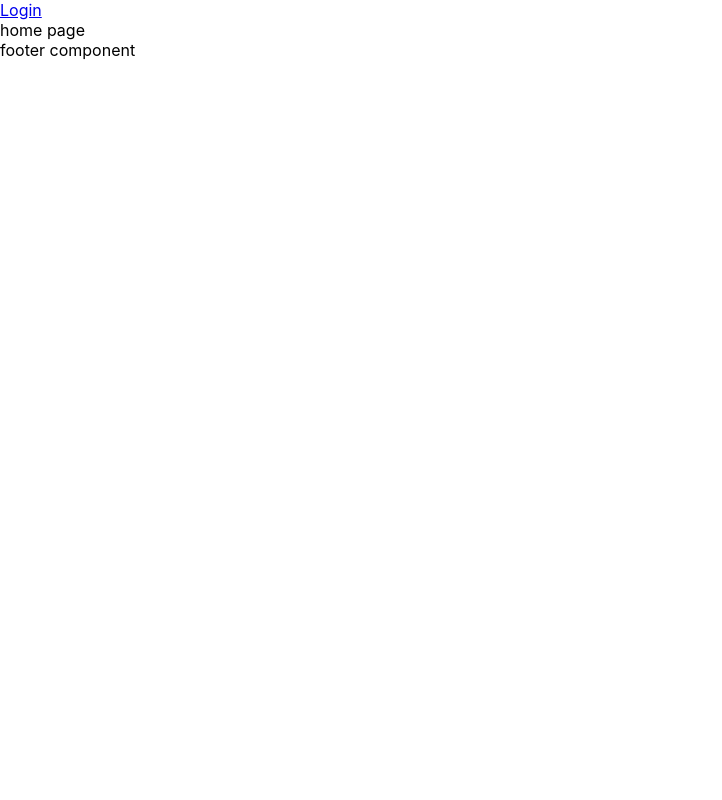
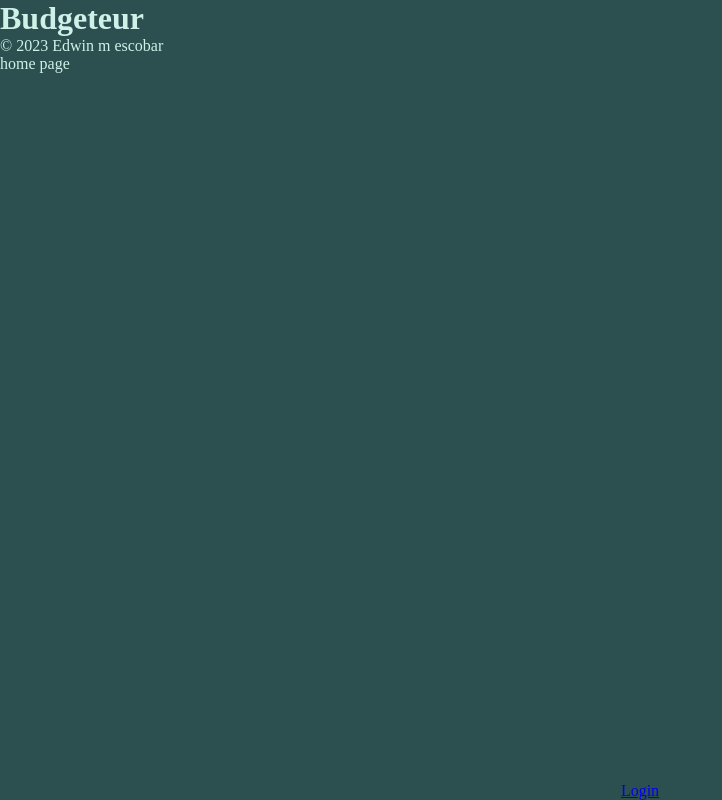
Before and after one commit to escowin/budget-tracker, a React (Create React App) app in the folder client/: page / in a window 1280 px wide. Shown: the whole page, without its empty margins (0-722 px from the left). Built offline with nearby package versions, Linux system fonts and the light colour scheme.

Commit message:
set up base style palette; moved menu to footer

```diff
--- a/client/src/App.js
+++ b/client/src/App.js
@@ -47,7 +47,7 @@ function App() {
   return (
     <ApolloProvider client={client}>
       <Router>
-        <div className="App">
+        <>
           <Header />
           <main>
             <Routes>
@@ -57,7 +57,7 @@ function App() {
             </Routes>
           </main>
           <Footer />
-        </div>
+        </>
       </Router>
     </ApolloProvider>
   );
--- a/client/src/assets/css/index.css
+++ b/client/src/assets/css/index.css
@@ -1,13 +1,43 @@
-body {
-  margin: 0;
-  font-family: -apple-system, BlinkMacSystemFont, 'Segoe UI', 'Roboto', 'Oxygen',
-    'Ubuntu', 'Cantarell', 'Fira Sans', 'Droid Sans', 'Helvetica Neue',
-    sans-serif;
-  -webkit-font-smoothing: antialiased;
-  -moz-osx-font-smoothing: grayscale;
+:root {
+  --dark: rgb(44, 79, 80);
+  --light: rgb(206, 242, 232);
+  --red: hsl(0, 50%, 55%);
+  --green: rgb(67, 156, 161);
+  --grey: rgb(135, 122, 122);
 }
 
-code {
-  font-family: source-code-pro, Menlo, Monaco, Consolas, 'Courier New',
-    monospace;
+* {
+  box-sizing: border-box;
+  margin: 0;
+  padding: 0;
 }
+
+body {
+  background-color: var(--dark);
+  color: var(--light);
+}
+
+.link {
+  color: inherit;
+  text-decoration: none;
+}
+
+#root {
+  display: flex;
+  flex-direction: column;
+  height: 100vh;
+}
+
+nav {
+  display: flex;
+  justify-content: space-around;
+}
+
+main {
+  flex: 1;
+  overflow-y: scroll;
+}
+
+footer {
+  height: max-content;
+}
--- a/client/src/components/Footer.js
+++ b/client/src/components/Footer.js
@@ -1,5 +1,11 @@
+import { Link } from "react-router-dom";
+import Auth from "../utils/auth";
+import Menu from "./Menu";
+
 function Footer() {
-    return <footer>footer component</footer>
+    return <footer>
+      <nav>{Auth.loggedIn() ? <Menu /> : <Link to="/login">Login</Link>}</nav>
+              </footer>
 }
 
 export default Footer
--- a/client/src/components/Header.js
+++ b/client/src/components/Header.js
@@ -1,11 +1,13 @@
 import { Link } from "react-router-dom";
-import Auth from "../utils/auth";
-import Menu from "./Menu";
 
 function Header() {
+  const date = new Date().getFullYear()
   return (
     <header>
-      <nav>{Auth.loggedIn() ? <Menu /> : <Link to="/login">Login</Link>}</nav>
+      <h1>
+        <Link to={"/"} className="link">Budgeteur</Link>
+      </h1>
+      <p>&copy; {date} Edwin m escobar</p>
     </header>
   );
 }
```
